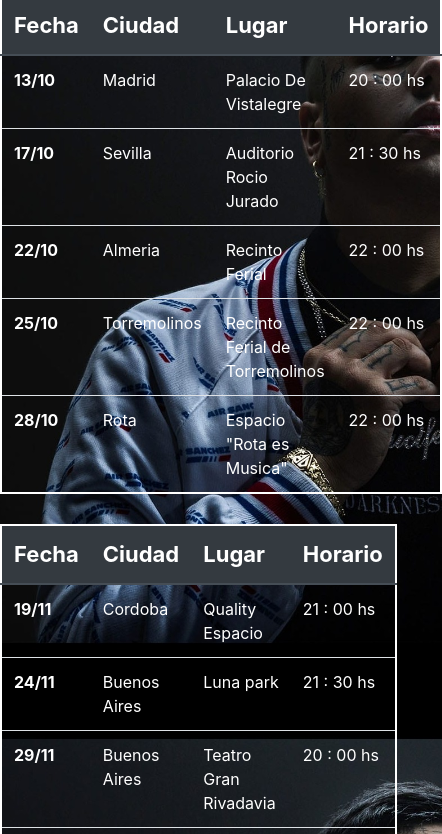
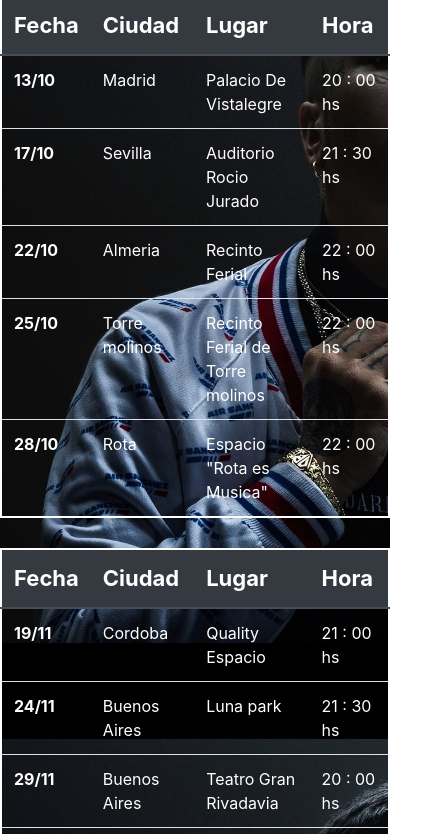
Before and after one commit to GastonLuque/sitioduki, a website: page pages/proxeventos.html in a window 390 px wide. Shown: the part 153-987 px from the top of the page, 442 px wide, since content can reach past the window. Drawn offline with nearby package versions, Linux system fonts and the light colour scheme.

Commit message:
trabajo listo para entregar

```diff
--- a/pages/proxeventos.html
+++ b/pages/proxeventos.html
@@ -49,13 +49,14 @@
       <!-- cierre de la nav -->
     <!--inicio de la tabla  -->
     <h1 class="titulo__encabezado col-md-12 col-xs-12">Proximos Eventos</h1>
-    <table data-aos="flip-down"data-aos-duration="3000" class="table tabla col-lg-6 col-xs-11">
-      <thead class="thead-dark ">
+  <div class="container-fluid">
+    <table data-aos="flip-down"data-aos-duration="3000" class="table tabla col-lg-6  ">
+      <thead class="thead-dark">
             <tr class=" tabla--posicion">
               <th scope="col" class="tabla__texto">Fecha</th>
               <th scope="col" class="tabla__texto">Ciudad</th>
               <th scope="col" class="tabla__texto">Lugar</th>
-              <th scope="col" class="tabla__texto">Horario</th>
+              <th scope="col" class="tabla__texto">Hora</th>
             </tr>
         </thead>
       <tbody>
@@ -79,8 +80,8 @@
         </tr>
         <tr>
           <th  class="tabla__item" scope="row">25/10</th>
-          <td  class="tabla__item">Torremolinos</td>
-          <td  class="tabla__item">Recinto Ferial de Torremolinos</td>
+          <td  class="tabla__item">Torre molinos</td>
+          <td  class="tabla__item">Recinto Ferial de Torre molinos</td>
           <td  class="tabla__item">22 : 00 hs</td>
         </tr>
         <tr>
@@ -90,6 +91,8 @@
           <td  class="tabla__item">22 : 00 hs</td>
         </tr>
       </tbody>
+  </div>
+
     </table>
     <table data-aos="flip-down" data-aos-duration="3000" class="table tabla col-lg-6 col-xs-12">
       <thead class="thead-dark">
@@ -97,7 +100,7 @@
           <th scope="col" class="tabla__texto">Fecha</th>
           <th scope="col" class="tabla__texto">Ciudad</th>
           <th scope="col" class="tabla__texto">Lugar</th>
-          <th scope="col" class="tabla__texto">Horario</th>
+          <th scope="col" class="tabla__texto">Hora</th>
         </tr>
       </thead>
       <tbody>
--- a/scss/_carousel.scss
+++ b/scss/_carousel.scss
@@ -1,6 +1,7 @@
 @import "variables";
 
 .carousel{
+    margin-top: 10px;
     padding: 0;
     &__titulo{
         font-size: 25px;
--- a/scss/_footer.scss
+++ b/scss/_footer.scss
@@ -56,10 +56,10 @@
             padding: 5px;
             box-sizing: border-box;
             @media only screen and (max-width:480px) {
-                font-size:20px;
+                font-size:22px;
                 font-family: "revert"
+                ;
 
-                ;
             }
         }
     }
--- a/scss/_nav.scss
+++ b/scss/_nav.scss
@@ -7,6 +7,9 @@
         z-index: 999;
         top: 0;
         padding-right:0px ;
+    }
+    @media screen and (max-width:480px){
+       width: 100%;
     }
 }
 .logo{
--- a/scss/_table.scss
+++ b/scss/_table.scss
@@ -18,11 +18,14 @@
 }
 .tabla{
     margin-bottom: 30px;
-    padding: 5px;
-    box-sizing: border-box;
+    width: 330px;
     border:solid 2px;
     border-color: white;
     width: 100%;
+    @media only screen and (max-width:480px){
+        width: 100%;
+
+    }
     @media only screen and (min-width:1022px){
         margin: 30px;
     }
```
Also changed, not shown: Css/estilos.css.
